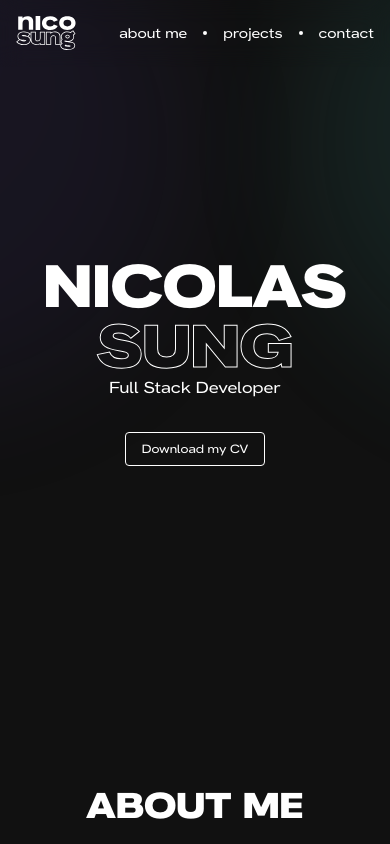
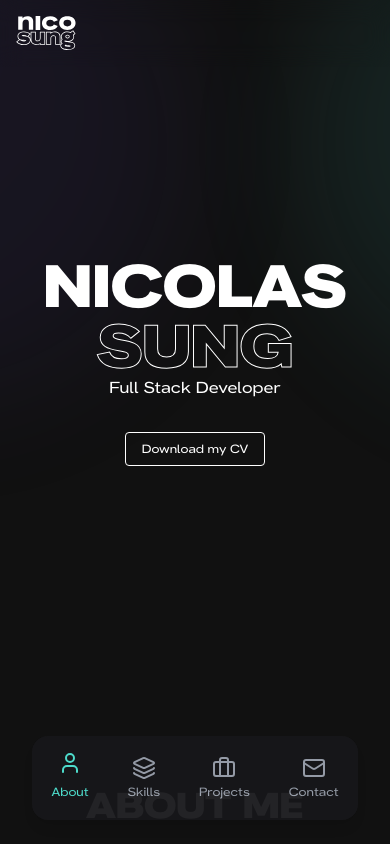
Before and after one commit to Nico-Sung/portfolio_next, a Next.js app in the folder my-app/: page / in a window 390 px wide. Shown: the top 844 px of the page. Built offline with nearby package versions, Linux system fonts and the light colour scheme.

Commit message:
add header mobile

```diff
--- a/my-app/app/page.tsx
+++ b/my-app/app/page.tsx
@@ -1,6 +1,7 @@
 "use client";
 import Cursor from "@/components/Cursor";
 import Header from "@/components/Header";
+import HeaderMobile from "@/components/HeaderMobile";
 import Main from "@/components/Main";
 import AboutMe from "@/components/AboutMe";
 import Projects from "@/components/Projects";
@@ -12,7 +13,7 @@ import { useEffect, useState } from "react";
 import Skills from "@/components/Skills";
 export default function Home() {
     const { scrollY } = useScroll();
-    const [scrollPosition, setScrollPosition] = useState(0);
+    const [scrollValue, setScrollPosition] = useState(0);
 
     useEffect(() => {
         return scrollY.onChange((latest) => {
@@ -27,16 +28,17 @@ export default function Home() {
         >
             <motion.div
                 className="fixed top-[-100px] left-[300px] w-[500px] h-[500px] bg-gradient-to-br from-[#52E7D6] to-[#2E8177] rounded-full blur-3xl opacity-10 "
-                style={{ transform: `translateY(${scrollPosition * 0.2}px)` }}
+                style={{ transform: `translateY(${scrollValue * 0.2}px)` }}
                 whileTap={{ opacity: 0 }}
             ></motion.div>
             <motion.div
                 className="fixed top-[-100px] right-[200px] w-[500px] h-[500px] bg-gradient-to-br from-[#7552E7] to-[#412E81] rounded-full blur-3xl opacity-10"
-                style={{ transform: `translateY(${scrollPosition * 0.2}px)` }}
+                style={{ transform: `translateY(${scrollValue * 0.2}px)` }}
                 whileTap={{ opacity: 0 }}
             ></motion.div>
             <Cursor />
             <Header />
+            <HeaderMobile />
             <Main />
             <AboutMe />
             <Skills />
--- a/my-app/components/Header.tsx
+++ b/my-app/components/Header.tsx
@@ -24,7 +24,7 @@ export default function Header() {
             }}
             animate={hidden ? "hidden" : "visible"}
             transition={{ duration: 0.35, ease: "easeInOut" }}
-            className="fixed top-0 left-0 right-0 flex justify-between items-center p-4 md:py-2 md:px-6 text-white  backdrop-blur-md z-[9998]"
+            className="fixed top-0 left-0 right-0  justify-between items-center p-4 md:py-2 md:px-6 text-white  backdrop-blur-md z-[9998] flex "
         >
             <div className="logo">
                 <Image
@@ -35,13 +35,21 @@ export default function Header() {
                     className="md:w-20 md:h-20"
                 />
             </div>
-            <nav className="flex space-x-4 md:space-x-6 text-sm md:text-lg items-center">
+            <nav className=" space-x-4 md:space-x-6 text-sm md:text-lg items-center hidden sm:hidden md:flex lg:flex">
                 <a
                     href="#about-me"
                     onClick={(e) => handleScroll(e, "about-me")}
                     className="hover:text-gray-400 z-50"
                 >
                     about me
+                </a>
+                <div className="w-1 h-1 md:w-2 md:h-2 bg-white rounded-lg"></div>
+                <a
+                    href="#skills"
+                    onClick={(e) => handleScroll(e, "skills")}
+                    className="hover:text-gray-400 z-50"
+                >
+                    skills
                 </a>
                 <div className="w-1 h-1 md:w-2 md:h-2 bg-white rounded-lg"></div>
                 <a
--- /dev/null
+++ b/my-app/components/HeaderMobile.tsx
@@ -0,0 +1,61 @@
+import { motion } from "framer-motion";
+import { useState, useEffect } from "react";
+import { User, Layers, Briefcase, Mail } from "lucide-react";
+import handleScroll from "../utils/handleScroll";
+
+export default function BottomNavigation() {
+    const [active, setActive] = useState("home");
+
+    const navItems = [
+        { id: "about-me", icon: <User />, label: "About" },
+        { id: "skills", icon: <Layers />, label: "Skills" },
+        { id: "1", icon: <Briefcase />, label: "Projects" },
+        { id: "contact", icon: <Mail />, label: "Contact" },
+    ];
+
+    useEffect(() => {
+        const observer = new IntersectionObserver(
+            (entries) => {
+                entries.forEach((entry) => {
+                    if (entry.isIntersecting) {
+                        setActive(entry.target.id);
+                    }
+                });
+            },
+            { threshold: 0.6 }
+        );
+
+        navItems.forEach((item) => {
+            const section = document.getElementById(item.id);
+            if (section) observer.observe(section);
+        });
+
+        return () => observer.disconnect();
+    }, []);
+
+    return (
+        <nav className="fixed bottom-6 left-0 right-0 bg-zinc-900 opacity-95 mx-8 rounded-2xl text-white flex justify-around items-center py-3 md:hidden shadow-lg z-[9999] ">
+            {navItems.map((item) => (
+                <motion.button
+                    key={item.id}
+                    className={`flex flex-col items-center gap-1 p-2 transition ${
+                        active === item.id ? "text-[#52E7D6]" : "text-gray-400"
+                    }`}
+                    whileTap={{ scale: 0.9 }}
+                    onClick={(e) => {
+                        handleScroll(e, item.id);
+                        setActive(item.id);
+                    }}
+                >
+                    <motion.div
+                        animate={{ y: active === item.id ? -5 : 0 }}
+                        transition={{ type: "spring", stiffness: 100 }}
+                    >
+                        {item.icon}
+                    </motion.div>
+                    <span className="text-xs">{item.label}</span>
+                </motion.button>
+            ))}
+        </nav>
+    );
+}
--- a/my-app/components/Projects.tsx
+++ b/my-app/components/Projects.tsx
@@ -11,6 +11,7 @@ const projects = [
         description:
             "A website allowing you to collect cards from the Harry Potter universe. This project was carried out with Node.js, Express.js and Prisma.",
         github: "https://github.com/Nico-Sung/Harry_Potter_Card",
+        id: "1",
     },
     {
         title: "Santa Ski",
@@ -18,6 +19,7 @@ const projects = [
         description:
             "A school project which aims to encourage disadvantaged children to go on ski holidays for free. This project combines a dynamic frontend and a robust backend to provide an immersive experience.",
         github: "https://github.com/Nico-Sung/SantaSki",
+        id: "2",
     },
     {
         title: "Pokemon Fight",
@@ -25,6 +27,7 @@ const projects = [
         description:
             "A little project to learn PHP. It includes a PHP interface allowing the display of Pokémon with their characteristics.",
         github: "https://github.com/Nico-Sung/pokemon_pdo",
+        id: "3",
     },
     {
         title: "To do list",
@@ -32,13 +35,15 @@ const projects = [
         description:
             "This project is a task management application (To-Do List) built in TypeScript",
         github: "https://github.com/Nico-Sung/todolist_ts",
+        id: "4",
     },
     {
         title: "IFT",
-        image: "/projects/projet5/Capture d’écran 2025-02-26 à 13.53.14.png",
+        image: "/projects/projet5/Capture d’écran 2025-02-26 à 13.53.54.png",
         description:
             "Team project with the IFT of De Vinci (Institute for Future Technologies) which aims to develop a virtual gallery presenting technological innovations with a digital label system.",
         github: "https://github.com/Nico-Sung/BAP_18",
+        id: "5",
     },
 ];
 
@@ -62,6 +67,7 @@ export default function Projects() {
             className="sm:min-h-screen flex flex-col justify-center"
         >
             <motion.h2
+                id="projects-title"
                 className="text-4xl sm:text-6xl md:text-7xl lg:text-8xl xl:text-9xl font-extrabold w-11/12 sm:w-5/6 mx-auto top-0 transform -translate-x-1/2 z-0"
                 animate={{ y: scrollValue * 100 }}
                 transition={{ duration: 1 }}
@@ -122,7 +128,7 @@ export default function Projects() {
                     {projects.map((project, index) => (
                         <motion.div
                             key={index}
-                            className=" cursor-pointer mb-6 flex flex-col bg-zinc-900  p-4 rounded-lg "
+                            className=" cursor-pointer mb-6 flex flex-col bg-zinc-900  p-4 rounded-lg z-10"
                             onClick={() => handleProjectClick(project.github)}
                         >
                             <Image
@@ -136,7 +142,10 @@ export default function Projects() {
                                 <h3 className="text-xl font-semibold text-white">
                                     {project.title}
                                 </h3>
-                                <p className="text-gray-200 mt-2">
+                                <p
+                                    className="text-gray-200 mt-2"
+                                    id={project.id}
+                                >
                                     {project.description}
                                 </p>
                                 <p
--- a/my-app/components/Skills.tsx
+++ b/my-app/components/Skills.tsx
@@ -122,13 +122,15 @@ export default function Skills() {
 
     return (
         <motion.section
-            className="lg:min-h-screen w-11/12 sm:w-5/6 mx-auto flex flex-col gap-10 sm:gap-16 lg:gap-20 py-10 sm:py-16"
+            id="skills"
+            className="w-11/12 sm:w-5/6 mx-auto flex flex-col gap-10 sm:gap-16 lg:gap-20 py-10 sm:py-16"
             initial={{ opacity: 0 }}
             whileInView={{ opacity: 1 }}
             viewport={{ once: true }}
             transition={{ duration: 0.8 }}
         >
             <motion.h2
+                id="skills"
                 className="text-4xl sm:text-6xl font-extrabold text-center"
                 initial={{ opacity: 0, y: 50 }}
                 whileInView={{ opacity: 1, y: 0 }}
--- a/my-app/package.json
+++ b/my-app/package.json
@@ -10,6 +10,7 @@
   },
   "dependencies": {
     "framer-motion": "^12.4.2",
+    "lucide-react": "^0.476.0",
     "motion": "^12.4.2",
     "next": "15.1.7",
     "react": "^19.0.0",
```
Also changed, not shown: 1 other file (tests, documents, lock files or other folders).
